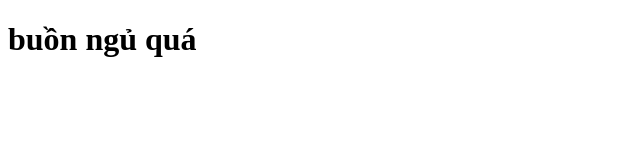
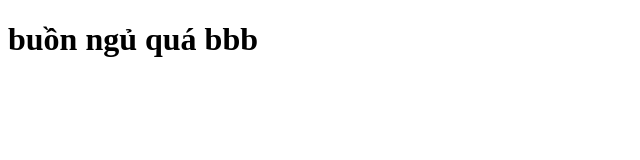
Before and after one commit to NguyenBinhduong200209/Duong_va_nhung_nguoi_ban, a plain HTML site: page buoi1/buoi1.html in a window 1280 px wide. Shown: the whole page, without its empty margins (0-640 px from the left). Drawn offline with Linux system fonts and the light colour scheme.

Commit message:
fix-file-buoi1.html

```diff
--- a/buoi1/buoi1.html
+++ b/buoi1/buoi1.html
@@ -7,7 +7,7 @@
     <title>Document</title>
 </head>
 <body>
-    <h1>buồn ngủ quá</h1>
+    <h1>buồn ngủ quá bbb</h1>
 
 </body>
 </html>
```
